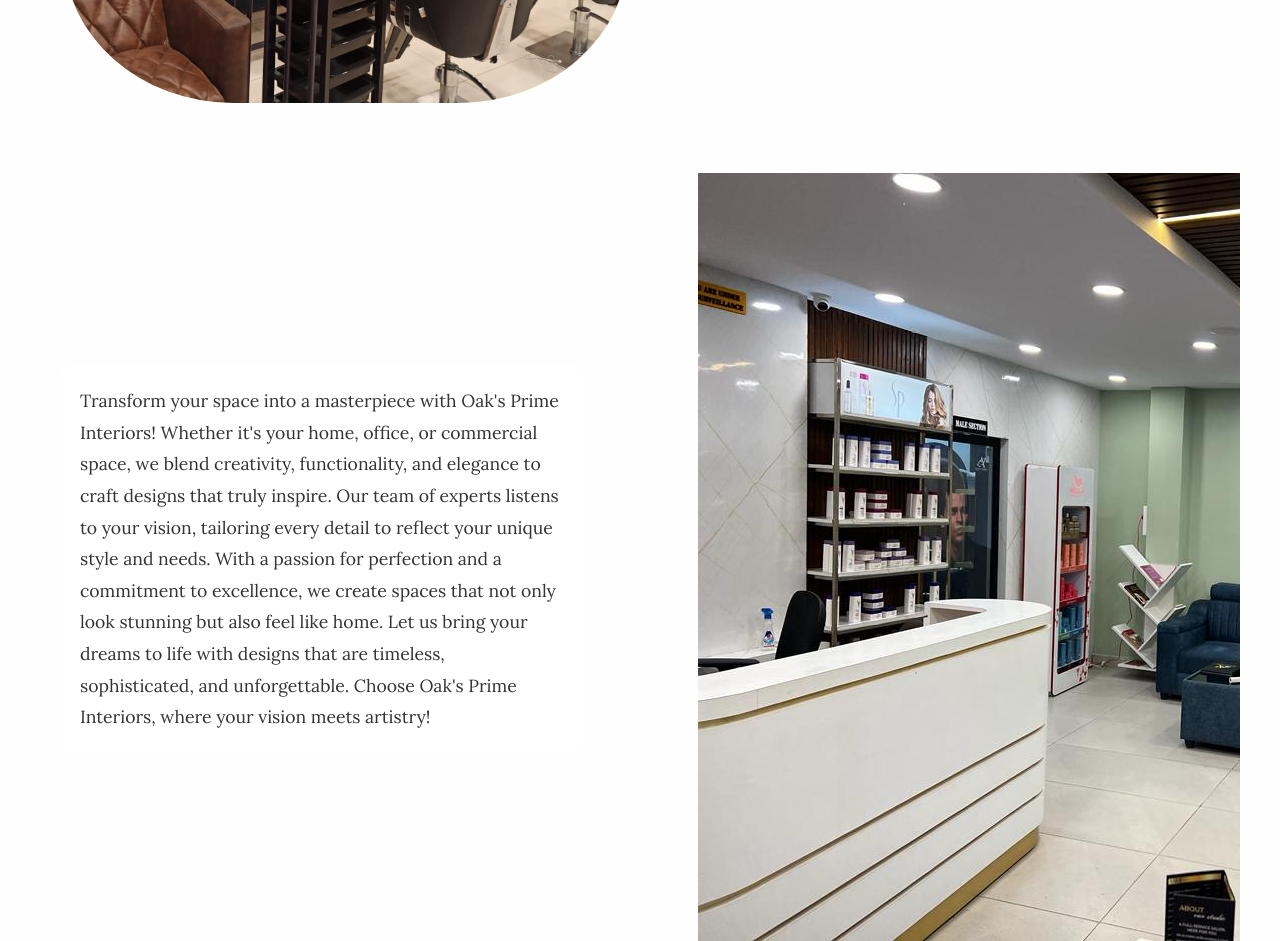
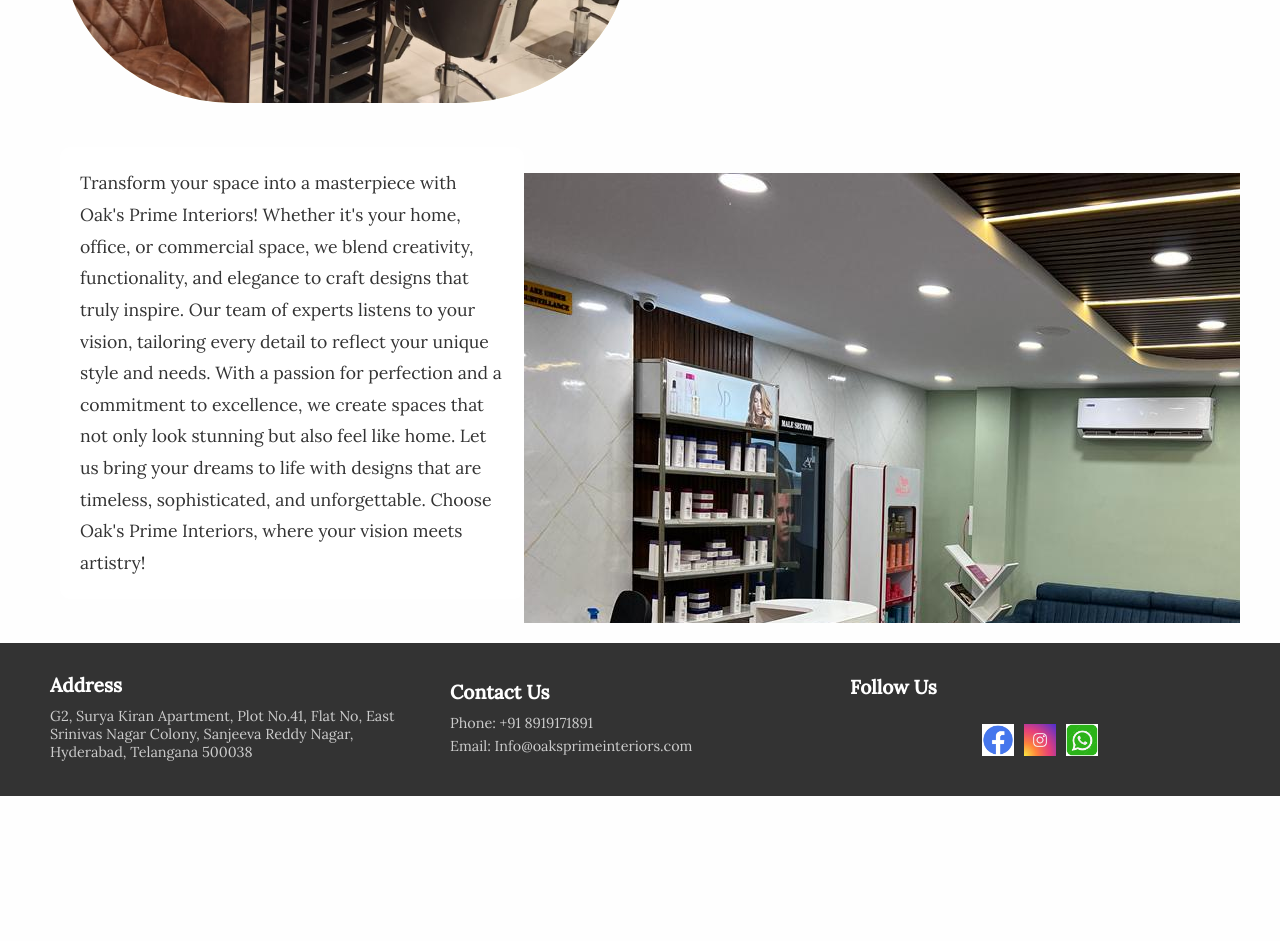
Before and after one commit to Revanth02-coder/hlo, a plain HTML site: page index.html in a window 1280 px wide. Shown: the part 1800-2741 px from the top of the page. After the commit the page ends 2596 px from the top, so only its background shows below. Drawn offline with Linux system fonts and the light colour scheme.

Commit message:
Update index.html

```diff
--- a/index.html
+++ b/index.html
@@ -468,10 +468,12 @@
 /* Right Image Block */
 .scroll-image {
     flex: 1;
-    max-width: 45%;
+    max-width: 60%;
     transform: translateX(100%);
     opacity: 0;
     transition: transform 1s ease, opacity 1s ease;
+    max-height: 100%;
+    padding-right: 70px;
 }
 
 /* Scroll Text Description */
@@ -539,6 +541,10 @@
         max-width: 100%;
         margin-bottom: 20px;
     }
+}
+.scroll-container{
+    height: 500px;
+    margin-bottom: 20px;
 }
 
 
```
